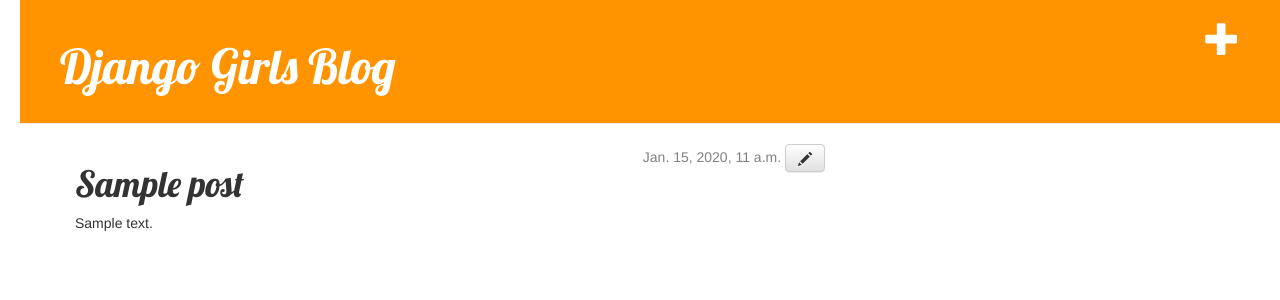
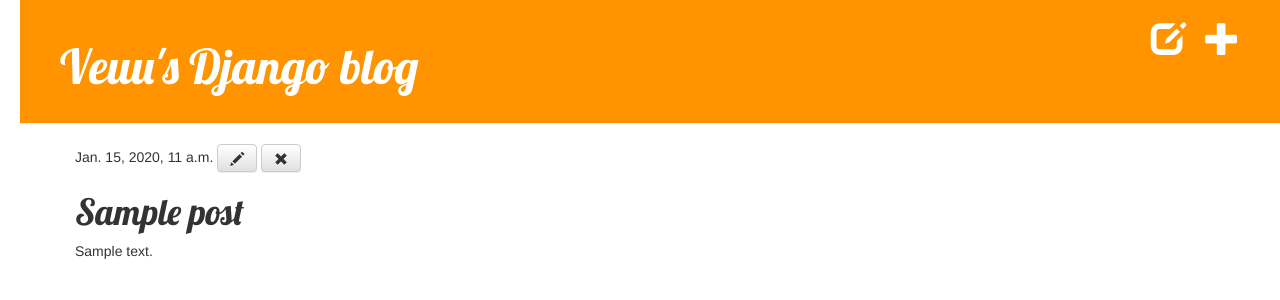
Before and after one commit to veuu/my-first-blog, a Django app: page /post/1/ in a window 1280 px wide. Shown: the top 300 px of the page. Run offline with Django 3.2, Linux system fonts and the light colour scheme; tables that the repository leaves empty hold one stand-in row (values such as "Sample post"); some libraries are stand-ins or nearby versions.

Commit message:
Added page for unpublished posts-drafts, button for publish and delete in post_detail

```diff
--- a/blog/templates/blog/base.html
+++ b/blog/templates/blog/base.html
@@ -1,7 +1,7 @@
 {% load staticfiles %}
 <html>
     <head>
-        <title>Django Girls blog</title>
+        <title>Veuu's Django blog</title>
         <link rel="stylesheet" href="//maxcdn.bootstrapcdn.com/bootstrap/3.2.0/css/bootstrap.min.css">
         <link rel="stylesheet" href="//maxcdn.bootstrapcdn.com/bootstrap/3.2.0/css/bootstrap-theme.min.css">
         <link href='//fonts.googleapis.com/css?family=Lobster&subset=latin,latin-ext' rel='stylesheet' type='text/css'>
@@ -10,7 +10,8 @@
     <body>
     <div class="page-header">
         <a href="{% url 'blog.views.post_new' %}" class="top-menu"><span class="glyphicon glyphicon-plus"></span></a>
-        <h1><a href="/">Django Girls Blog</a></h1>
+        <a href="{% url 'post_draft_list' %}" class="top-menu"><span class="glyphicon glyphicon-edit"></span></a>
+        <h1><a href="/">Veuu's Django blog</a></h1>
     </div>
     <div class="content container">
         <div class="row">
--- a/blog/templates/blog/post_detail.html
+++ b/blog/templates/blog/post_detail.html
@@ -1,12 +1,15 @@
 {% extends 'blog/base.html' %}
 
 {% block content %}
-    <div class="date">
-    {% if post.published_date %}
-        {{ post.published_date }}
-    {% endif %}
-    <a class="btn btn-default" href="{% url 'post_edit' pk=post.pk %}"><span class="glyphicon glyphicon-pencil"></span></a>
+    <div class="post">
+{% if post.published_date %}
+    {{ post.published_date }}
+{% else %}
+    <a class="btn btn-default" href="{% url 'blog.views.post_publish' pk=post.pk %}">Publish</a>
+{% endif %}
+<a class="btn btn-default" href="{% url 'post_edit' pk=post.pk %}"><span class="glyphicon glyphicon-pencil"></span></a>
+<a class="btn btn-default" href="{% url 'post_remove' pk=post.pk %}"><span class="glyphicon glyphicon-remove"></span></a>
+        <h1>{{ post.title }}</h1>
+        <p>{{ post.text|linebreaks }}</p>
     </div>
-    <h1>{{ post.title }}</h1>
-    <p>{{ post.text|linebreaks }}</p>
 {% endblock %}
--- a/blog/urls.py
+++ b/blog/urls.py
@@ -5,5 +5,8 @@ urlpatterns = [
     url(r'^$', views.post_list),
     url(r'^post/(?P<pk>[0-9]+)/$', views.post_detail),
     url(r'^post/new/$', views.post_new, name='post_new'),
-        url(r'^post/(?P<pk>[0-9]+)/edit/$', views.post_edit, name='post_edit'),
+    url(r'^post/(?P<pk>[0-9]+)/edit/$', views.post_edit, name='post_edit'),
+    url(r'^drafts/$', views.post_draft_list, name='post_draft_list'),
+    url(r'^post/(?P<pk>[0-9]+)/publish/$', views.post_publish, name='post_publish'),
+    url(r'^post/(?P<pk>[0-9]+)/remove/$', views.post_remove, name='post_remove'),
 ]
--- a/blog/views.py
+++ b/blog/views.py
@@ -37,3 +37,17 @@ def post_edit(request, pk):
     else:
             form = PostForm(instance=post)
     return render(request, 'blog/post_edit.html', {'form': form})
+
+def post_draft_list(request):
+    posts = Post.objects.filter(published_date__isnull=True).order_by('created_date')
+    return render(request, 'blog/post_draft_list.html', {'posts': posts})
+
+def post_publish(request, pk):
+    post = get_object_or_404(Post, pk=pk)
+    post.publish()
+    return redirect('blog.views.post_detail', pk=pk)
+
+def post_remove(request, pk):
+    post = get_object_or_404(Post, pk=pk)
+    post.delete()
+    return redirect('blog.views.post_list')
```
Also changed, not shown: blog/templates/blog/post_draft_list.html (added, +11 -0 lines).
